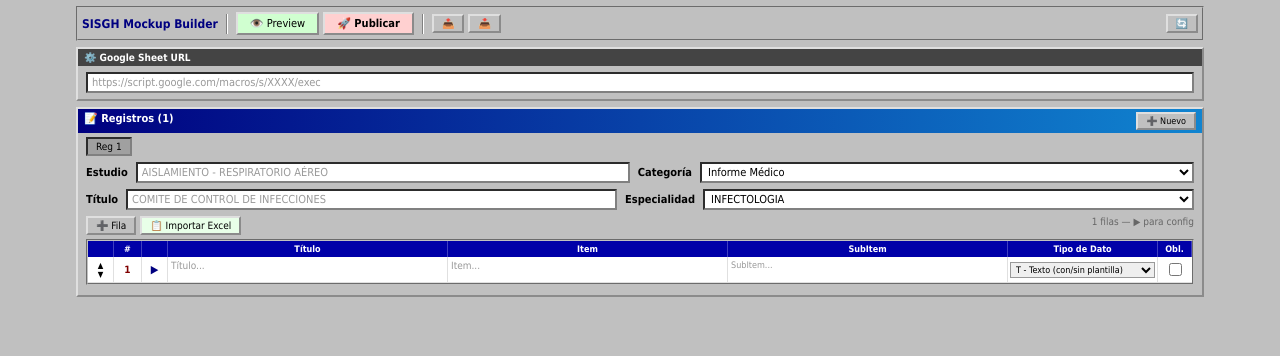
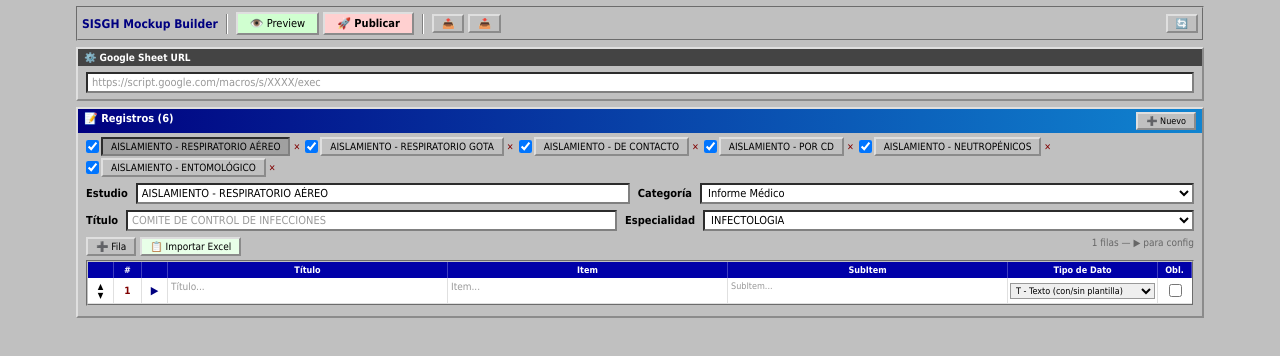
Before and after one commit to JonaFAL/sisgh-mockups, a React (Vite) app: page / in a window 1280 px wide. Shown: the top 356 px of the page. Built offline with nearby package versions, Linux system fonts and the light colour scheme.

Commit message:
feat: preload 6 aislamientos + toggle activo/inactivo per registro

```diff
--- a/src/App.jsx
+++ b/src/App.jsx
@@ -41,10 +41,18 @@ const emptyRow = () => ({
 const defaultRegistro = () => ({
   id:"reg"+Date.now()+Math.floor(Math.random()*99999),
   estudio:"",titulo:"",especialidad:"INFECTOLOGIA",
-  categoria:"Informe Médico",rows:[emptyRow()],
+  categoria:"Informe Médico",activo:true,rows:[emptyRow()],
 });
+const AISLAMIENTOS = [
+  "AISLAMIENTO - RESPIRATORIO AÉREO",
+  "AISLAMIENTO - RESPIRATORIO GOTA",
+  "AISLAMIENTO - DE CONTACTO",
+  "AISLAMIENTO - POR CD",
+  "AISLAMIENTO - NEUTROPÉNICOS",
+  "AISLAMIENTO - ENTOMOLÓGICO",
+];
 const defaultProject = () => ({
-  registros:[defaultRegistro()],
+  registros:AISLAMIENTOS.map(name => ({...defaultRegistro(), estudio:name, activo:true})),
   sheetUrl:"",
   colWidths:{titulo:140,item:180,subitem:300,resultado:160},
 });
@@ -588,8 +596,10 @@ export default function App() {
         return;
       }
       if (data.status === "ok" && data.project) {
-        setProject({...defaultProject(), ...data.project, sheetUrl});
-        if (data.project.registros && data.project.registros.length === 1) {
+        const loaded = {...defaultProject(), ...data.project, sheetUrl};
+        setProject(loaded);
+        const activos = (loaded.registros||[]).filter(r=>r.activo!==false);
+        if (activos.length <= 1) {
           setSelectedRegIdx(0);
           setMode("viewer_registro");
         } else {
@@ -677,9 +687,10 @@ export default function App() {
   </div>;
 
   // === VIEWER (user) ===
-  if (mode === "viewer_hce") return <SisghHCEPortal project={project} onSelectRegistro={idx=>{setSelectedRegIdx(idx);setMode("viewer_registro");}}/>;
-  if (mode === "viewer_registro") return <SisghRegistroView registro={project.registros[selectedRegIdx]} sheetUrl={project.sheetUrl}
-    colWidths={project.colWidths} onBack={project.registros.length>1?()=>setMode("viewer_hce"):null}/>;
+  const activeRegs = project.registros.filter(r=>r.activo!==false);
+  if (mode === "viewer_hce") return <SisghHCEPortal project={{...project,registros:activeRegs}} onSelectRegistro={idx=>{setSelectedRegIdx(idx);setMode("viewer_registro");}}/>;
+  if (mode === "viewer_registro") return <SisghRegistroView registro={activeRegs[selectedRegIdx]} sheetUrl={project.sheetUrl}
+    colWidths={project.colWidths} onBack={activeRegs.length>1?()=>setMode("viewer_hce"):null}/>;
 
   // === EDITOR PREVIEW ===
   if (mode === "preview_hce") return <SisghHCEPortal project={project} onSelectRegistro={idx=>{setSelectedRegIdx(idx);setMode("preview_registro");}}/>;
@@ -724,8 +735,9 @@ export default function App() {
       </div>
       <div style={{padding:"4px 8px"}}>
         <div style={{display:"flex",gap:"2px",marginBottom:"6px",flexWrap:"wrap"}}>
-          {project.registros.map((reg,i)=><div key={reg.id||i} style={{display:"flex",alignItems:"center"}}>
-            <VBtn active={activeRegIdx===i} onClick={()=>setActiveRegIdx(i)} small>{reg.estudio||`Reg ${i+1}`}</VBtn>
+          {project.registros.map((reg,i)=><div key={reg.id||i} style={{display:"flex",alignItems:"center",opacity:reg.activo===false?0.5:1}}>
+            <input type="checkbox" checked={reg.activo!==false} onChange={e=>updRegistro(i,{...reg,activo:e.target.checked})} title="Visible para el usuario" style={{margin:"0 2px 0 0"}}/>
+            <VBtn active={activeRegIdx===i} onClick={()=>setActiveRegIdx(i)} small style={{textDecoration:reg.activo===false?"line-through":"none"}}>{reg.estudio||`Reg ${i+1}`}</VBtn>
             {project.registros.length>1&&<span onClick={()=>{if(window.confirm("¿Eliminar?"))removeRegistro(i);}} style={{cursor:"pointer",fontSize:"9px",color:"#800000",padding:"0 3px"}}>✕</span>}
           </div>)}
         </div>
```
